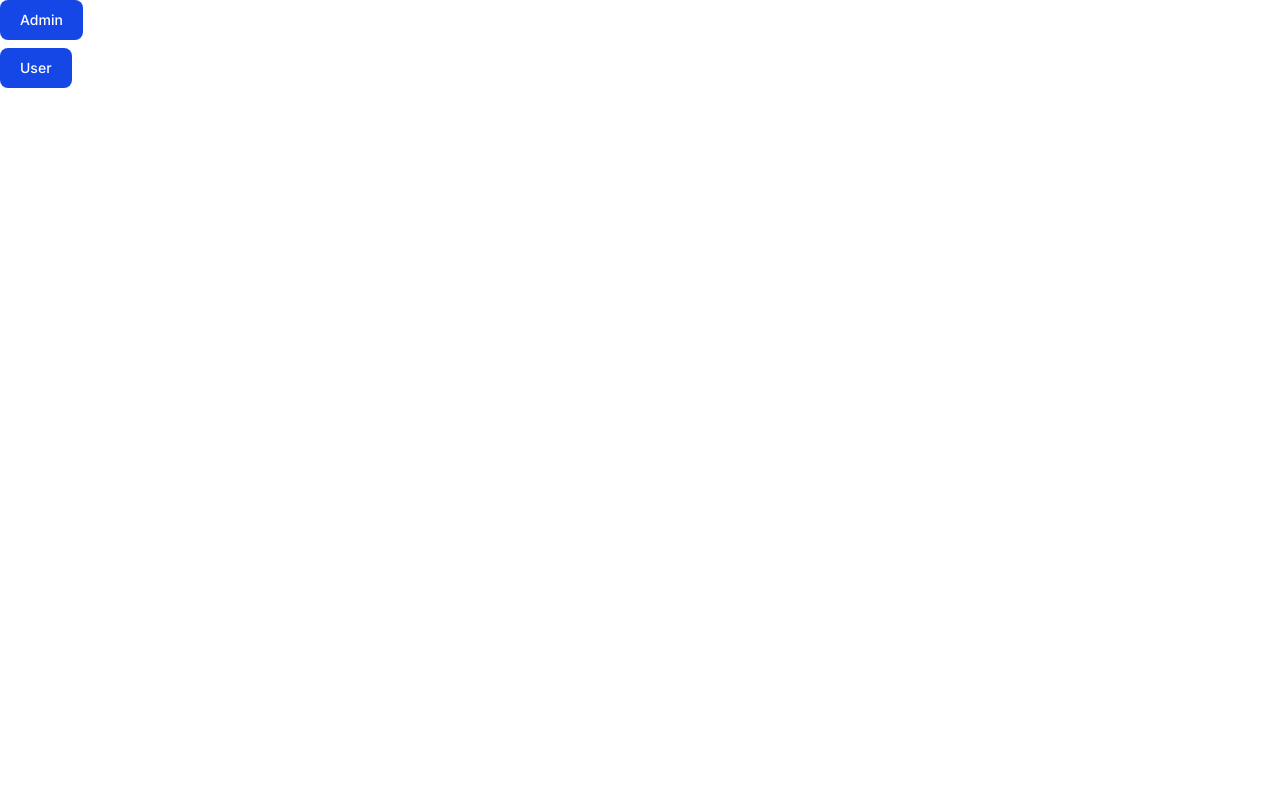
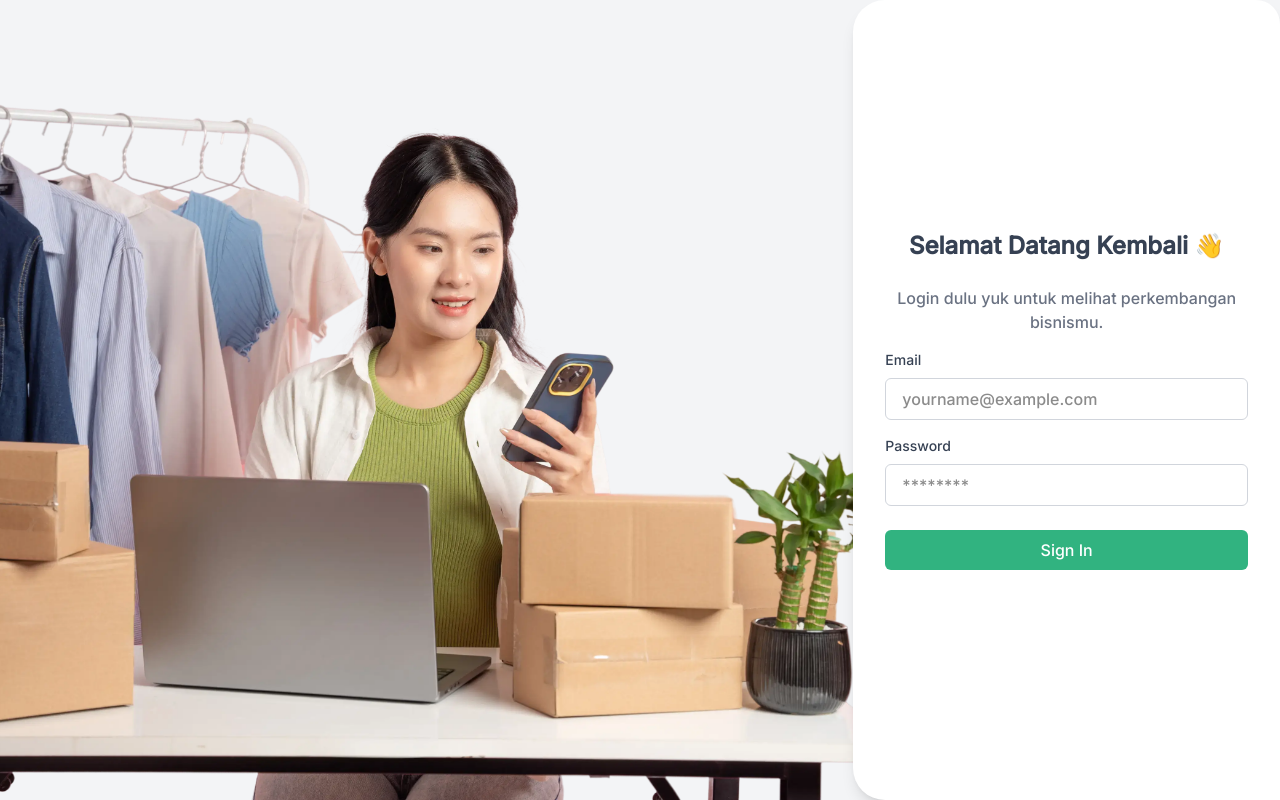
Before and after one commit to katadatacoid/umkm-ds-fe, a Next.js app: page / in a window 1280 px wide. Built offline with nearby package versions, Linux system fonts and the light colour scheme.

Commit message:
1. chart oke

```diff
--- a/package.json
+++ b/package.json
@@ -9,6 +9,7 @@
     "lint": "eslint"
   },
   "dependencies": {
+    "@amcharts/amcharts5": "^5.14.2",
     "@fortawesome/fontawesome-svg-core": "^7.0.1",
     "@fortawesome/free-brands-svg-icons": "^7.0.1",
     "@fortawesome/free-solid-svg-icons": "^7.0.1",
--- a/src/app/page.tsx
+++ b/src/app/page.tsx
@@ -1,19 +1,67 @@
+'use client'
+import Link from "next/link";
+import React, { useState } from 'react';
 
-import Link from "next/link";
+const LoginPage: React.FC = () => {
+  const [email, setEmail] = useState('');
+  const [password, setPassword] = useState('');
 
+  const handleSubmit = (e: React.FormEvent) => {
+    e.preventDefault();
+    // Handle form submission (e.g., authentication)
+    console.log('Logging in with', email, password);
+  };
 
-export default function Home() {
   return (
-    <>
-      <Link href={'/xxx'}>
-        <button type="button" className="text-white bg-blue-700 hover:bg-blue-800 focus:ring-4 focus:ring-blue-300 font-medium rounded-lg text-sm px-5 py-2.5 me-2 mb-2 dark:bg-blue-600 dark:hover:bg-blue-700 focus:outline-none dark:focus:ring-blue-800">Admin</button>
-      </Link>
-      <p></p>
+    <div className="flex flex-col md:flex-row min-h-screen bg-gray-100">
+      {/* Left side image section */}
+      <div className="flex-1 md:flex-2 bg-cover bg-center" style={{ backgroundImage: 'url(/images/image-login.webp)' }}></div>
 
-      <Link href={'/user'}>
-        <button type="button" className="text-white bg-blue-700 hover:bg-blue-800 focus:ring-4 focus:ring-blue-300 font-medium rounded-lg text-sm px-5 py-2.5 me-2 mb-2 dark:bg-blue-600 dark:hover:bg-blue-700 focus:outline-none dark:focus:ring-blue-800">User</button>
-      </Link>
+      {/* Right side form section */}
+      <div className="flex-1 flex justify-center items-center rounded-t-3xl md:rounded-l-4xl shadow-lg bg-white py-8 md:py-0">
+        <div className="w-full px-6 md:px-8">
+          <h2 className="text-2xl font-semibold text-center text-gray-700 mb-4 md:mb-6">Selamat Datang Kembali 👋</h2>
+          <p className="text-center text-gray-500 mb-4">Login dulu yuk untuk melihat perkembangan bisnismu.</p>
+          <form onSubmit={handleSubmit}>
+            <div className="mb-4">
+              <label htmlFor="email" className="block text-sm font-medium text-gray-700">Email</label>
+              <input
+                type="email"
+                id="email"
+                value={email}
+                onChange={(e) => setEmail(e.target.value)}
+                required
+                className="mt-2 w-full px-4 py-2 border border-gray-300 rounded-md focus:outline-none focus:ring-2 focus:ring-green-c"
+                placeholder="yourname@example.com"
+              />
+            </div>
+            <div className="mb-6">
+              <label htmlFor="password" className="block text-sm font-medium text-gray-700">Password</label>
+              <input
+                type="password"
+                id="password"
+                value={password}
+                onChange={(e) => setPassword(e.target.value)}
+                required
+                className="mt-2 w-full px-4 py-2 border border-gray-300 rounded-md focus:outline-none focus:ring-2 focus:ring-green-c"
+                placeholder="********"
+              />
+            </div>
 
-    </>
+            <Link href={'/xxx'}>
+              <button
+                type="submit"
+                className="w-full py-2 bg-green-c text-white rounded-md hover:bg-green-600 focus:outline-none"
+              >
+                Sign In
+              </button>
+            </Link>
+
+          </form>
+        </div>
+      </div>
+    </div>
   );
-}
+};
+
+export default LoginPage;
--- /dev/null
+++ b/src/app/ui/charts/line-chart.tsx
@@ -0,0 +1,143 @@
+import React, { useLayoutEffect } from 'react';
+import * as am5 from '@amcharts/amcharts5';
+import * as am5xy from '@amcharts/amcharts5/xy';
+import am5themes_Animated from '@amcharts/amcharts5/themes/Animated';
+
+// Tipe data untuk chart
+interface ChartData {
+    month: string;
+    [key: string]: number | string;  // Membuat data lebih fleksibel untuk menerima nilai apa pun
+}
+
+interface ChartProps {
+    data: ChartData[]; // Data yang akan ditampilkan di chart
+    seriesNames: string[]; // Nama series yang ingin ditampilkan
+    fieldNames: string[]; // Nama field data yang ingin digunakan untuk sumbu Y
+    colors: string[]; // Warna untuk setiap series
+    chartType: 'line' | 'column'; // Menentukan apakah menggunakan LineSeries atau ColumnSeries
+}
+
+const Chart: React.FC<ChartProps> = ({ data, seriesNames, fieldNames, colors, chartType }) => {
+    useLayoutEffect(() => {
+        let root = am5.Root.new('chartdiv');
+
+        // Set the theme
+        root.setThemes([am5themes_Animated.new(root)]);
+
+        // Create the chart
+        let chart = root.container.children.push(
+            am5xy.XYChart.new(root, {
+                panY: false,
+                layout: root.verticalLayout,
+            })
+        );
+
+        // Create Y-axis
+        let yAxis = chart.yAxes.push(
+            am5xy.ValueAxis.new(root, {
+                           strictMinMax : false,
+                renderer: am5xy.AxisRendererY.new(root, {
+                    minGridDistance: 40,
+                }),
+            })
+        );
+
+        // Create X-axis (Category Axis)
+        let xAxis = chart.xAxes.push(
+            am5xy.CategoryAxis.new(root, {
+                maxDeviation: 0.5,
+                renderer: am5xy.AxisRendererX.new(root, {
+                    minGridDistance: 30,
+
+                }),
+                categoryField: 'month',
+
+            })
+        );
+        xAxis.data.setAll(data);
+
+        // Loop over the seriesNames and create a series for each
+        seriesNames.forEach((name, index) => {
+            let series;
+
+            if (chartType === 'line') {
+                // Create LineSeries
+                series = chart.series.push(
+                    am5xy.SmoothedXLineSeries.new(root, {
+                        name,
+                        xAxis,
+                        yAxis,
+                        valueYField: fieldNames[index],
+                        categoryXField: 'month',
+                        tooltip: am5.Tooltip.new(root, {
+                            labelText: "[bold]{name}[/]\n{valueX.formatDate()}: {valueY}"
+                          }),
+                        stroke: am5.color(colors[index]),
+                        // fill: am5.color(colors[index]),
+                        // fillOpacity: 0.3
+                        interpolationDuration: 1000, // Duration for interpolation animation
+                        interpolationEasing: am5.ease.out(am5.ease.cubic), // Easing for smoothness
+                    })
+                );
+
+                series.strokes.template.setAll(
+                    {
+                        strokeWidth: 3,
+
+                    }
+                );
+                let gradient = am5.LinearGradient.new(root, {
+                    stops: [{
+                        opacity: 0.4,
+                        color: am5.color(colors[index])
+                    }, {
+                        color: am5.color(0xFFFFFF),
+                        opacity: 0.1
+                    }]
+                });
+                series.fills.template.setAll({
+
+                    fillGradient: gradient,
+                    visible: true
+                });
+            } else {
+                // Create ColumnSeries
+                series = chart.series.push(
+                    am5xy.ColumnSeries.new(root, {
+                        name,
+                        xAxis,
+                        yAxis,
+                        valueYField: fieldNames[index],
+                        categoryXField: 'month',
+                        fill: am5.color(colors[index]),
+                        stroke: am5.color(colors[index]),
+                    })
+                );
+            }
+
+            series.data.setAll(data);
+        });
+
+        // Add legend
+        let legend = chart.children.push(am5.Legend.new(root, {}));
+        legend.data.setAll(chart.series.values);
+
+        // Add cursor for interactivity
+        chart.set('cursor', am5xy.XYCursor.new(root, {}));
+
+        // Cleanup on component unmount
+        return () => {
+            root.dispose();
+        };
+    }, [data, seriesNames, fieldNames, colors, chartType]);
+
+    return (
+        <div
+            id="chartdiv"
+            className='my-5'
+            style={{ width: '100%', height: '500px', backgroundColor: '#fff' }}
+        ></div>
+    );
+};
+
+export default Chart;
--- a/src/app/xxx/page.tsx
+++ b/src/app/xxx/page.tsx
@@ -6,6 +6,7 @@ import HeadSummary from "@/app/ui/headers/header-summary";
 
 import StatsSection from "@/app/ui/section/seaction-stat";
 import DemoTableRecentUMKm from "./table-recent-umk";
+import Chart from "../ui/charts/line-chart";
 
 
 
@@ -40,6 +41,31 @@ const MainDsAdmin: React.FC = () => {
   };
 
 
+  const chartData = [
+    { month: 'Jan', umkm: 100, user_aff: 200 },
+    { month: 'Feb', umkm: 200, user_aff: 400 },
+    { month: 'Mar', umkm: 800, user_aff: 450 },
+    { month: 'Apr', umkm: 956, user_aff: 300 },
+    { month: 'May', umkm: 400, user_aff: 500 },
+    { month: 'Jun', umkm: 100, user_aff: 200 },
+    { month: 'Jul', umkm: 200, user_aff: 400 },
+    { month: 'Aug', umkm: 800, user_aff: 450 },
+    { month: 'Sep', umkm: 956, user_aff: 300 },
+    { month: 'Oct', umkm: 400, user_aff: 500 },
+  ];
+
+  // Nama seri (Revenue dan Visitors)
+  const seriesNames = ['UMKM', 'User Affiliasi'];
+
+  // Field untuk setiap series (umkm dan user_aff)
+  const fieldNames = ['umkm', 'user_aff'];
+
+  // Warna untuk setiap series
+  const colors = ['#4D97FF', '#28A745'];
+    // Menentukan jenis chart: 'line' atau 'column'
+    const chartType: 'line' | 'column' = 'line';  // Anda bisa mengganti ini menjadi 'column' untuk menggunakan ColumnSeries
+
+
   return (
     <DashboardAdminLayout path="xxx">
 
@@ -55,6 +81,14 @@ const MainDsAdmin: React.FC = () => {
         className="mt-5"
       />
 
+      <Chart
+         data={chartData}
+         seriesNames={seriesNames}
+         fieldNames={fieldNames}
+         colors={colors}
+         chartType={chartType}
+      />
+
       <DemoTableRecentUMKm
       title="Recents UMKM"/>
     </DashboardAdminLayout>
```
Also changed, not shown: public/images/image-login.webp (added), 1 other file (tests, documents, lock files or other folders).
